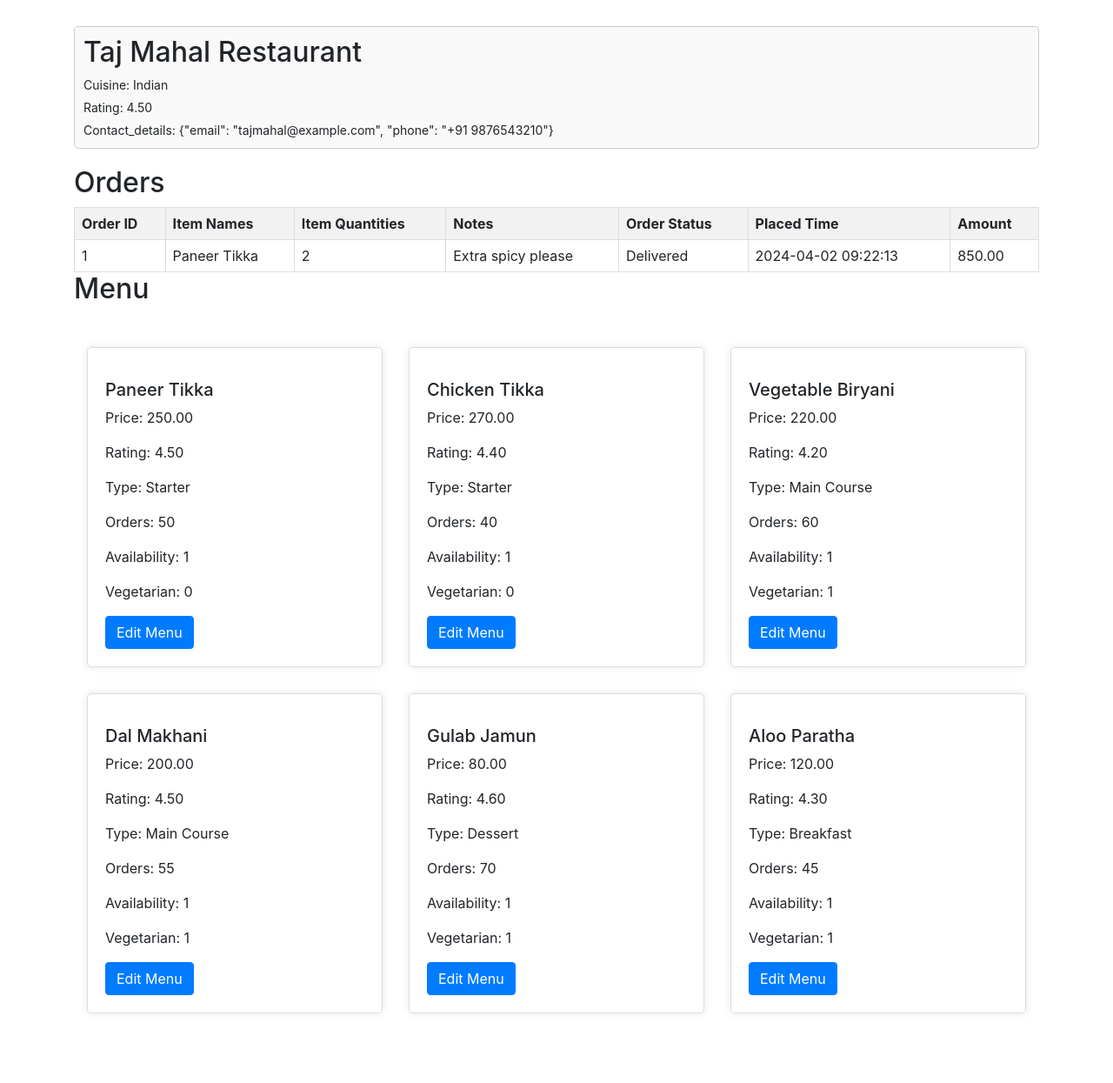
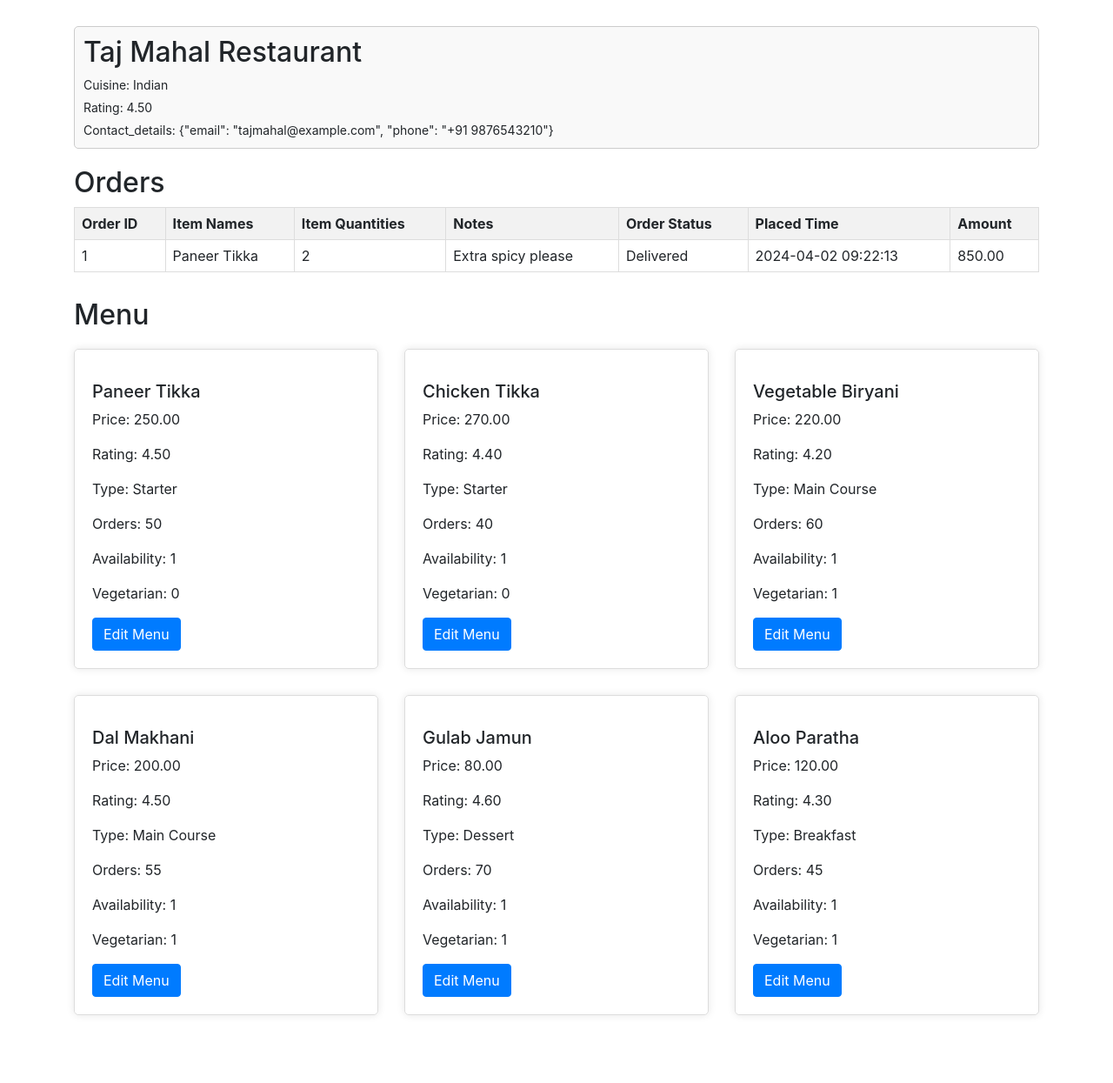
Before and after one commit to Shriyash1234/Food_Delivery_System, a Flask app: page /restaurant in a window 1280 px wide. Shown: the whole page at 87% size. Before the commit the page ends 1165 px from the top, so only its background shows below. Run offline with Flask 3, Linux system fonts and the light colour scheme; a user stored in the database is signed in; data comes from the database, SQL or seed files in the repository; some libraries are stand-ins or nearby versions.

Commit message:
Some style changes

```diff
--- a/app.py
+++ b/app.py
@@ -13,7 +13,7 @@ app = Flask(__name__,static_url_path="/static")
 app.secret_key = 'Top_secret'
 app.config['MYSQL_HOST'] = 'localhost'
 app.config['MYSQL_USER'] = 'root'
-app.config['MYSQL_PASSWORD'] = 'sriroot'
+app.config['MYSQL_PASSWORD'] = 'shriyash123'
 app.config['MYSQL_DB'] = 'food_delivery_system'
 mysql = MySQL(app)
 # try:
--- a/templates/restaurants/details.html
+++ b/templates/restaurants/details.html
@@ -69,8 +69,8 @@
           {% endfor %}
         </tbody>
       </table>
-      <h2>Menu</h2>
-      <div class="container my-5">
+      <h2 style="margin-top: 30px;">Menu</h2>
+      <div style="margin-top: 20px !important;" class="my-5">
         <div class="row">
           {% for food in menu %}
           <div class="col-md-6 col-lg-4">
```
